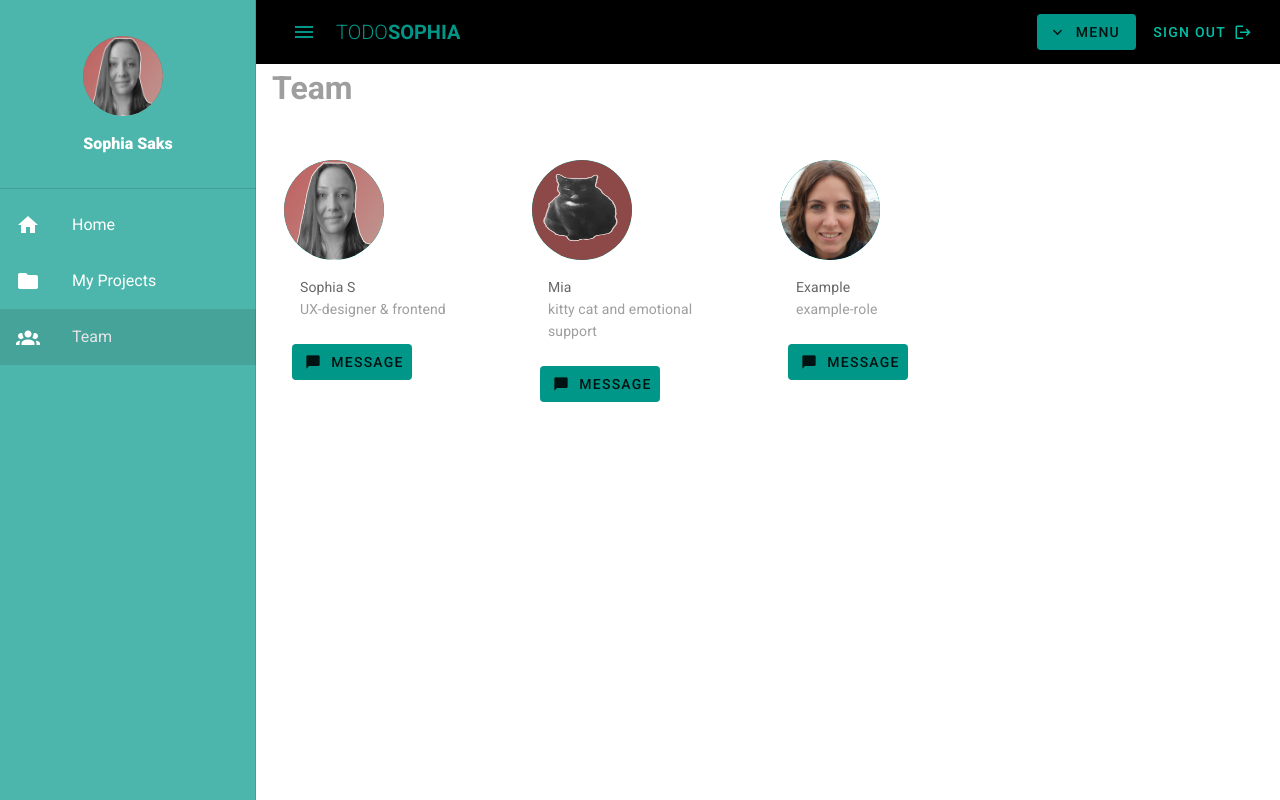
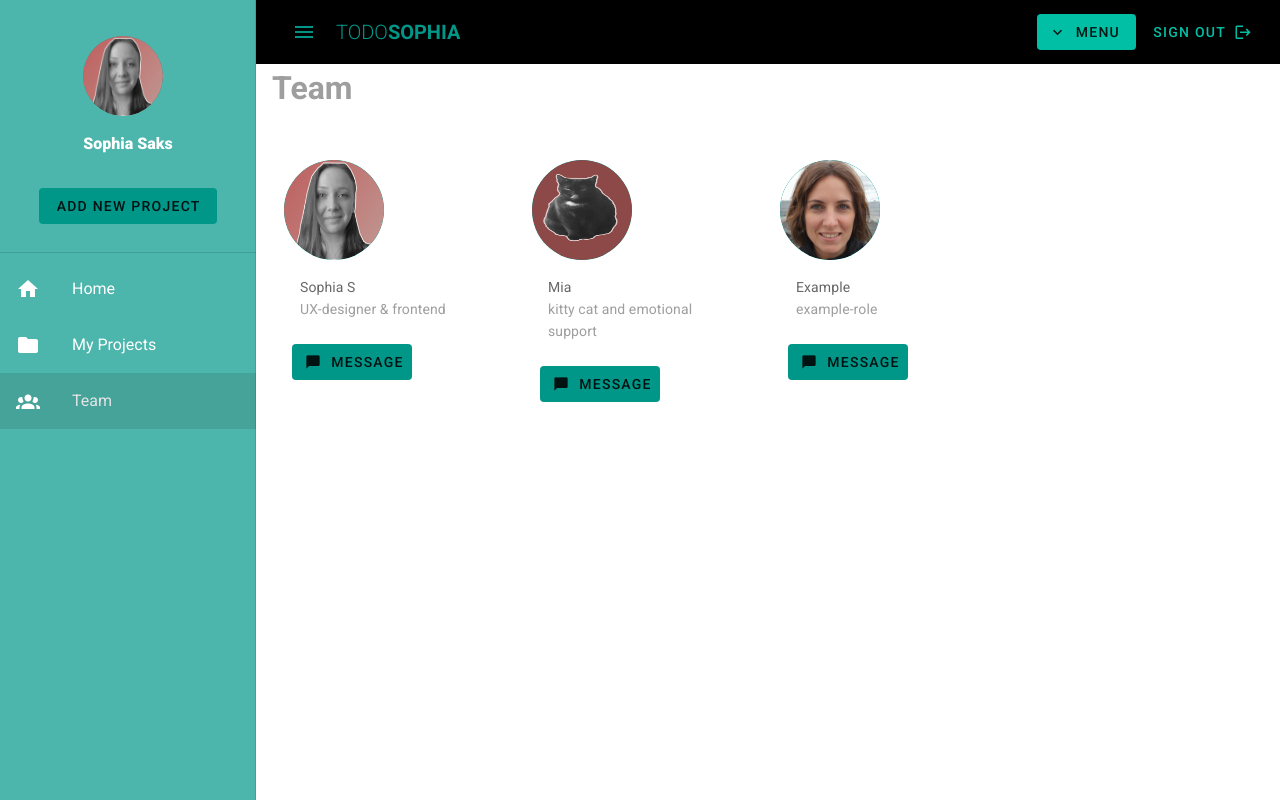
Before and after one commit to SophiaSaks/vuetify-projects, a Vue app in the folder sophia-todo/: page /#/team in a window 1280 px wide. Both pictures are taken after a click on the button 48 px from the left and 32 px from the top of the page. Built offline with nearby package versions, Linux system fonts and the light colour scheme.

Commit message:
popup
added popup to navbar

```diff
--- a/sophia-todo/src/components/Navbar.vue
+++ b/sophia-todo/src/components/Navbar.vue
@@ -9,9 +9,9 @@
             </v-toolbar-title>
             <v-spacer></v-spacer>
 
-            <v-menu>
+            <v-menu offset-y>
                 <template v-slot:activator="{ on, attrs}">
-                     <v-btn depressed slot="activator" color="teal" v-bind="attrs" v-on="on">
+                     <v-btn depressed slot="activator" color="teal accent-4" v-bind="attrs" v-on="on">
                     <v-icon left>mdi-chevron-down</v-icon>
                     <span>Menu</span>
                 </v-btn>
@@ -52,6 +52,9 @@
 
 
              </v-flex>
+             <v-flex class="mt-4 mb-3">
+                 <Popup />
+             </v-flex>
         </v-layout>
         </v-sheet>
 
@@ -76,7 +79,9 @@
 </template>
 
 <script>
+import Popup from './Popup'
 export default {
+    components: { Popup },
     data() {
         return {
             drawer: false,
--- /dev/null
+++ b/sophia-todo/src/components/Popup.vue
@@ -0,0 +1,26 @@
+<template>
+   <v-dialog v-model="dialog" max-width="600">
+       <template v-slot:activator="{ on, attrs }">
+        <v-btn depressed
+          color="teal accent-5"
+          v-bind="attrs"
+          v-on="on"
+        >Add new project</v-btn>
+      </template>
+      <v-card>
+          <v-card-title>
+              <h2>Add a new project</h2>
+          </v-card-title>
+
+      </v-card>
+
+
+   </v-dialog>
+</template>
+
+
+<script>
+export default {
+
+}
+</script>
```
